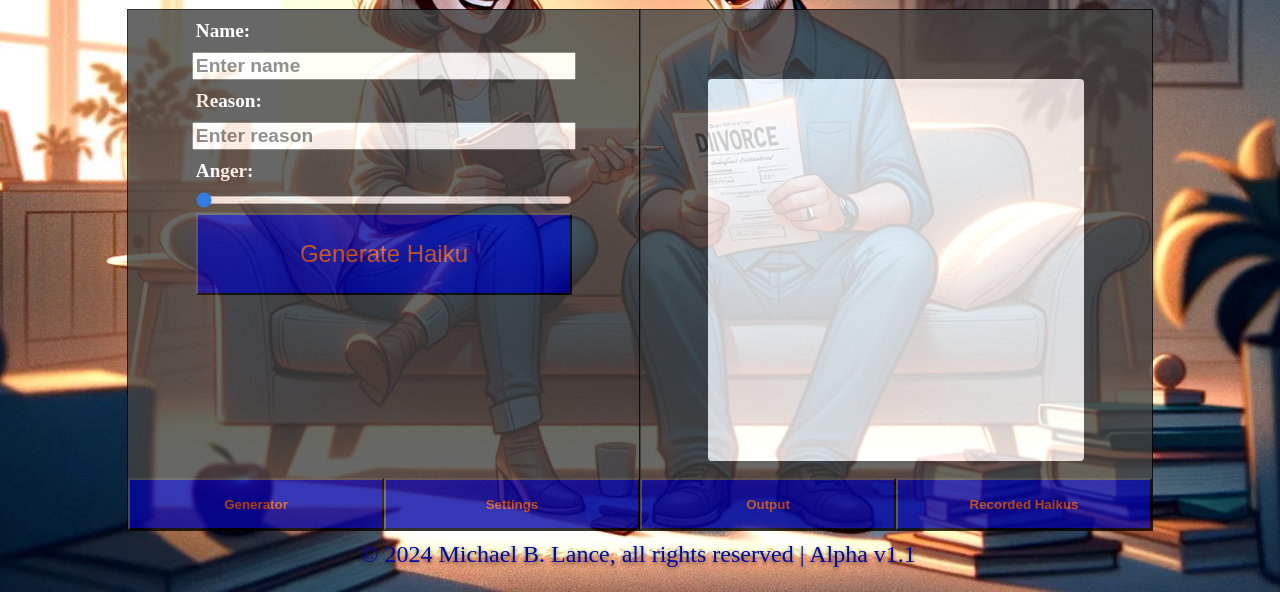
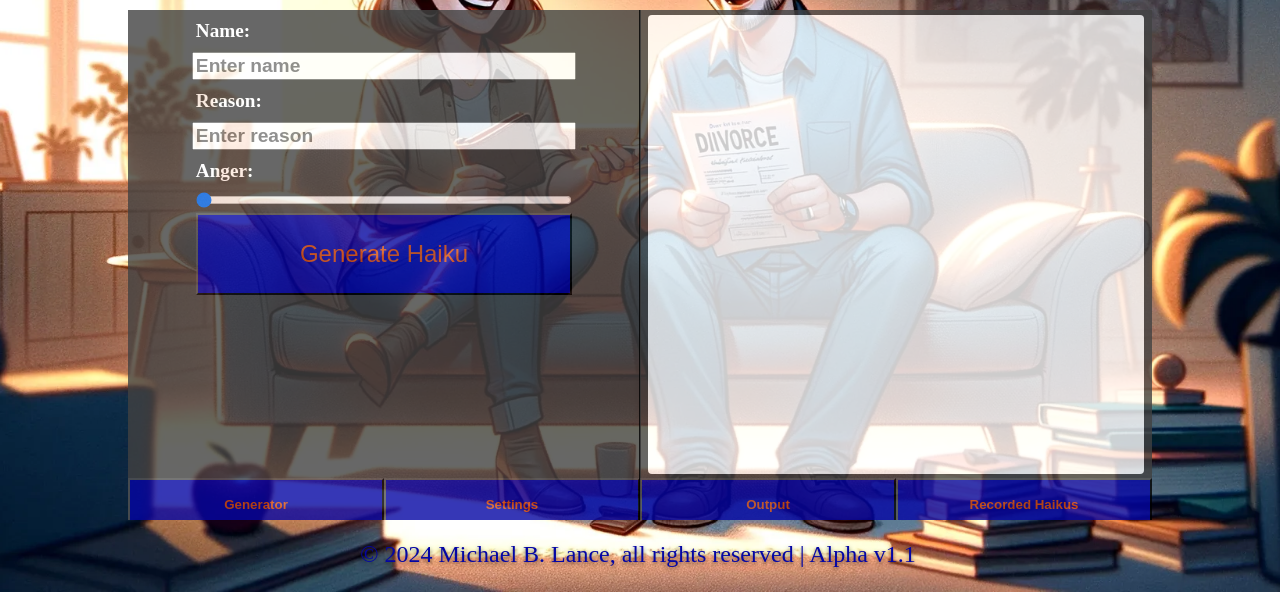
Before and after one commit to MikeL270/Divorce-Haiku_generator, a Flask app: page / in a window 1280 px wide. Shown: the part 208-800 px from the top of the page. Run offline with Flask 3, Linux system fonts and the light colour scheme; some libraries are stand-ins or nearby versions; some web fonts are replaced.

Commit message:
ui works, vue only almost made me want to commit die

```diff
--- a/front_end/static/css/main.css
+++ b/front_end/static/css/main.css
@@ -48,6 +48,7 @@ main {
     height: 100%;
     display: grid;
     grid-template-columns: 1fr 1fr;
+    overflow: hidden;
    }
         .ui-container {
             background-color: var(--box-background);
@@ -82,46 +83,36 @@ main {
                         background-color: var(--main-orange);
                         color: var(--main-blue);
                     }
-            #generator-options {
+            .ui-tab {
                 display: flex;
                 flex-direction: column;
                 align-items: center;
                 width: 100%;
                 height: auto;
             }
-            #settings-options {
-                display: none;
-                flex-direction: column;
-                align-items: center;
-                width: 100%;
-                height: auto;
-            }
-            #generator-options label, input {
+            .ui-tab label, input {
                 width: 75%;
                 margin: 1%;
                 height: 15%;
                 font-size: 1.2em;
                 font-weight: bold;
             }
-                #generator-options label {
+                .ui-tab label {
                     color: white;
                 }
-            #generator-options button {
+            .ui-tab button {
                 width: 75%;
                 font-size: 1.5em;
                 background-color: var(--main-blue);
                 color: var(--main-orange);
             }
-                #generator-options button:hover {
+                .ui-tab button:hover {
                     background-color: var(--main-orange);
                     color: var(--main-blue);
                 }
-            #output-container {
-                justify-content: center;
-            }
                 #output-window{
-                    width: 75%;
-                    height: 75%;
+                    width: 99%;
+                    height: 90%;
                     background-color: white;
                     align-self: center;
                     border-radius: 4px;
@@ -135,6 +126,7 @@ main {
                     #output-container pre {
                         white-space: pre-wrap;
                         word-wrap: break-word;
+                        font-size: 3em;
                       }
 footer {
     position: fixed;
@@ -150,7 +142,6 @@ footer {
     color: rgb(4, 6, 164);;
     font-size: 24px;
     font-family: 'Liberation Serif', sans-serif;
-    z-index: 2;
     text-shadow: 0 2px 4px rgba(14, 14, 14, 0.6);
     display: flex;
     justify-content: center;
@@ -192,4 +183,7 @@ footer {
             height: 80%;
             width: 80%;
         }
+            #output-container pre {
+                font-size: 2em;
+            }
     }
--- a/front_end/static/js/frontend.js
+++ b/front_end/static/js/frontend.js
@@ -12,20 +12,15 @@ document.addEventListener('DOMContentLoaded', () => {
         data() {
             return {
                 generatedHaiku: '',
-                genTabs: [{isVisible: true}, {isVisible: false}],
-                outTabs: [{isVisible: true}, {isVisible: false}],
+                activeGenTab: 1,
+                activeOutTab: 1,
             };
-        },
-        computed: {
-            displayState: function () {
-                return this.isVisible ? "flex" : "none";
-            }
         },
         methods: {
             send_haiku() {
-                var name = this.$refs.nameInputRef.value;
-                var reason = this.$refs.reasonInputRef.value;
-                var anger_level =  this.$refs.angerInputRef.value;
+                let name = this.$refs.nameInputRef.value;
+                let reason = this.$refs.reasonInputRef.value;
+                let anger_level =  this.$refs.angerInputRef.value;
 
                 console.log('Sending haiku for:', name, reason, anger_level);
 
@@ -47,9 +42,13 @@ document.addEventListener('DOMContentLoaded', () => {
                     }
                 })
             },
-            toggle_tab(tabArray, index) {
-                this[tabArray][index].isVisible = !this[tabArray][index].isVisible;
+            activate_gen_tab(tabId) {
+                this.activeGenTab = tabId;
             },
+            activate_out_tab(tabId) {
+                this.activeOutTab = tabId;
+            },
+
         }
     });
 
--- a/front_end/templates/index.html
+++ b/front_end/templates/index.html
@@ -18,7 +18,7 @@
         <main>
             <div id="vue-container">
                 <div id="options-container" class="ui-container">
-                    <div id="generator-options">
+                    <div id="generator-options" class="ui-tab" v-show="activeGenTab === 1">
                         <label for="name-input">Name:</label>
                         <input type="text" ref="nameInputRef" id="name-input" placeholder="Enter name" >
                         <label for="reason-input">Reason:</label>
@@ -29,30 +29,34 @@
                             <p>Generate Haiku</p>
                         </button>
                     </div>
-                    <div id="settings-options">
-
+                    <div id="settings-options" id="generator-options" class="ui-tab" v-show="activeGenTab === 2">
+                        <p> hi mom</p>
                     </div>
                     <div id="gen-nav" class="navigation-bar">
-                        <button id="generator-button" class="navigation-button" v-on:click="activate_gen_tab(key)">
+                        <button id="generator-button" class="navigation-button" @click="activate_gen_tab(1)">
                             <p>Generator</p>
                         </button>
-                        <button id="settings-button" class="navigation-button" v-on:click="toggle_menu()">
+                        <button id="settings-button" class="navigation-button" @click="activate_gen_tab(2)">
                             <p>Settings</p>
                         </button>
                     </div>
                 </div>
                 <div id="output-container" class="ui-container">
-                    <div id="output-window">
+                    <div id="output-window" class="ui-tab" v-show="activeOutTab === 1">
                         <pre id="output">{{ '{{ generatedHaiku }}' }}</pre>
                     </div>
                         <div id="output-nav" class="navigation-bar">
-                            <button id="output-button" class="navigation-button">
+                            <button id="output-button" class="navigation-button" @click="activate_out_tab(1)">
                                 <p>Output</p>
                             </button>
-                            <button id="haiku-record-ubtton" class="navigation-button">
+                            <button id="haiku-record-ubtton" class="navigation-button" @click="activate_out_tab(2)">
                                 <p>Recorded Haikus</p>
                             </button>
                         </div>
+                    <div id="recorded-haikus" class="ui-tab" v-show="activeOutTab === 2">
+                        <p>hi mom</p>
+                    </div>
+                    </div>
             </div>
         </main>
         <footer>
```
